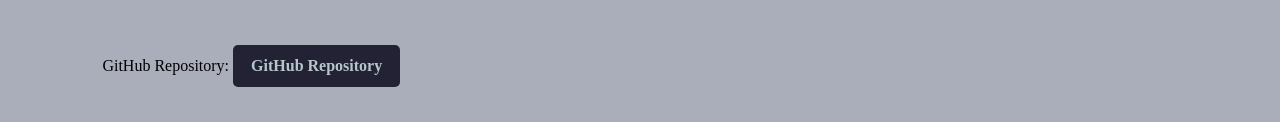
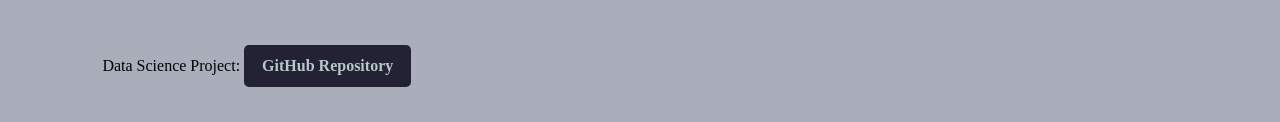
Before and after one commit to 22neli/22neli, a plain HTML site: page index.html in a window 1280 px wide. Shown: the part 675-797 px from the top of the page. Drawn offline with Linux system fonts and the light colour scheme; files whose address does not match are found by name.

Commit message:
Update index.html

```diff
--- a/index.html
+++ b/index.html
@@ -31,7 +31,7 @@
 		<li>Email: <a href="email address: nelijoana@gmail.com">nelijoana@gmail.com</a></li>
 	</ul>
 	     <br>
-      <p>GitHub Repository: <a href="https://github.com/22neli/22neli/blob/main/Data%20Science%20Project%20(2).ipynb">GitHub Repository</a></p>
+      <p>Data Science Project: <a href="https://github.com/22neli/22neli/blob/main/Data%20Science%20Project%20(2).ipynb">GitHub Repository</a></p>
     </div>
   </div>
   </body>
```
